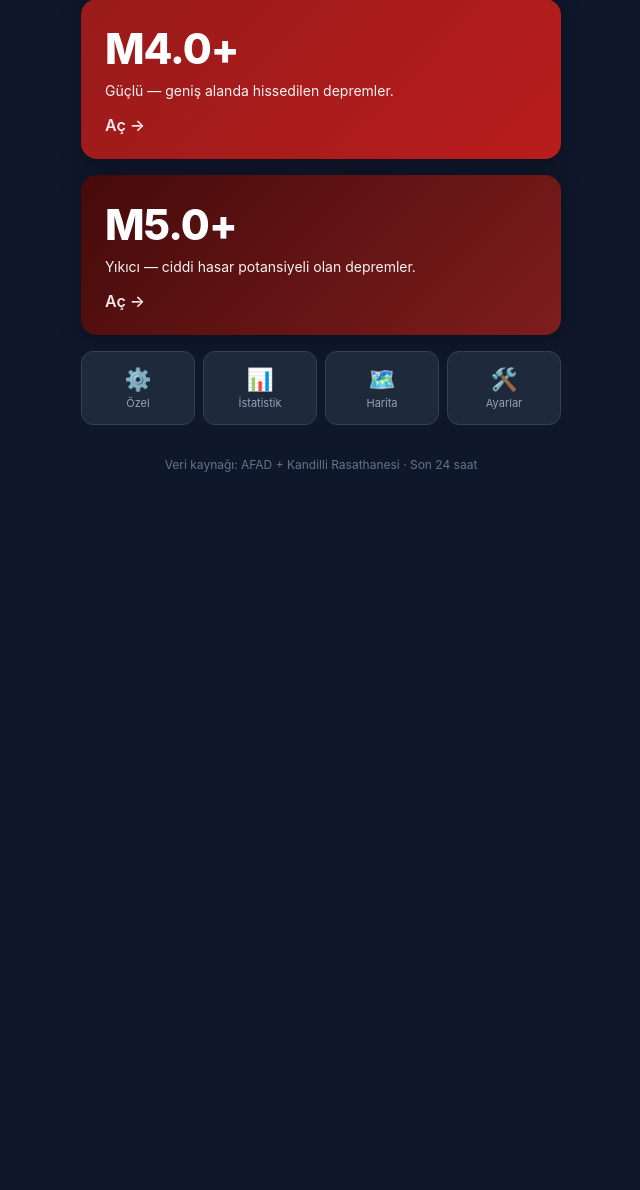
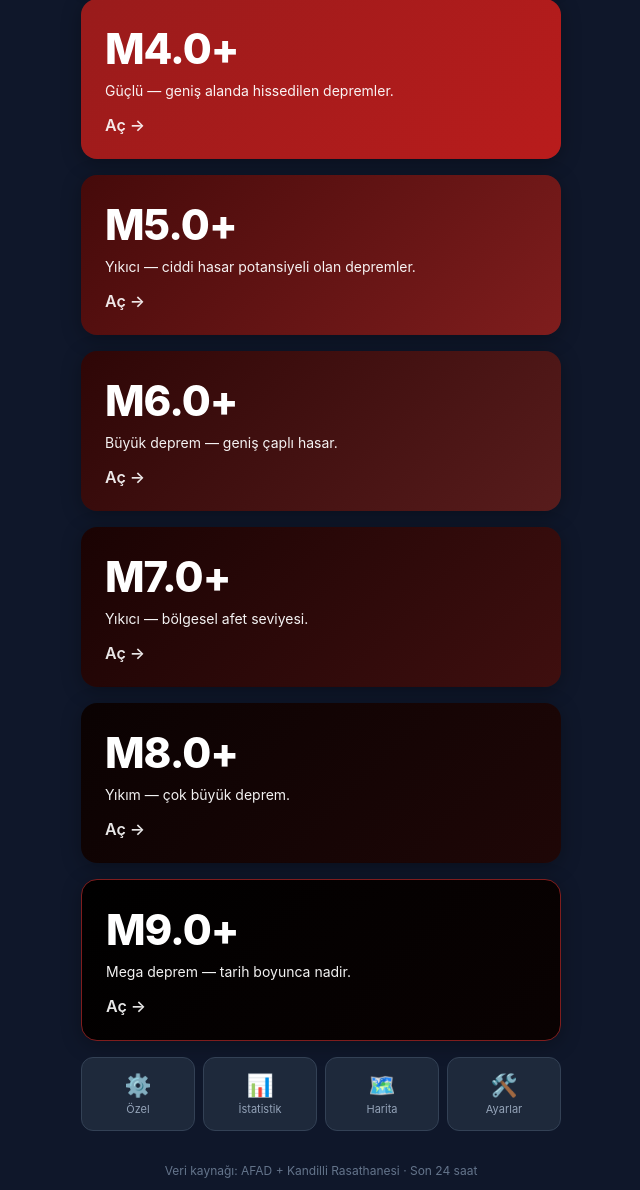
Before and after one commit to firdevsbahsi/deprem-telsizi, a Flask app: page / in a window 1280 px wide. Shown: the part 644-1834 px from the top of the page, without its empty margins (319-959 px from the left). Before the commit the page ends 1116 px from the top, so only its background shows below. Run offline with Flask 3, Linux system fonts and the light colour scheme; data that the repository does not hold is empty.

Commit message:
esik: M6 M7 M8 M9 izleme sayfalari eklendi

```diff
--- a/web/app.py
+++ b/web/app.py
@@ -72,7 +72,7 @@ _CACHE = {"zaman": 0, "veri": [], "guncelleme": ""}
 _CACHE_LOCK = threading.Lock()
 _ARKA_PLAN_ARALIK = 20  # saniye
 
-GECERLI_ESIKLER = {1.0, 2.0, 3.0, 4.0, 5.0}
+GECERLI_ESIKLER = {1.0, 2.0, 3.0, 4.0, 5.0, 6.0, 7.0, 8.0, 9.0}
 
 
 def _veri_cek_simdi():
@@ -171,7 +171,8 @@ def ana_sayfa():
 def izleme(esik):
     if float(esik) not in GECERLI_ESIKLER:
         abort(404)
-    baslik_renk = {1: "#22c55e", 2: "#f59e0b", 3: "#ef4444", 4: "#b91c1c", 5: "#7f1d1d"}[esik]
+    baslik_renk = {1: "#22c55e", 2: "#f59e0b", 3: "#ef4444", 4: "#b91c1c",
+                   5: "#7f1d1d", 6: "#581c1c", 7: "#3f0f0f", 8: "#1f0707", 9: "#000000"}[esik]
     return render_template("izleme.html", esik=esik, baslik_renk=baslik_renk,
                            baslik=f"M{esik}.0+", ozel=False)
 
--- a/web/static/style.css
+++ b/web/static/style.css
@@ -39,6 +39,10 @@ html, body {
 .kart.kirmizi { background: linear-gradient(135deg, #dc2626, #ef4444); }
 .kart.kirmizi.koyu  { background: linear-gradient(135deg, #991b1b, #b91c1c); }
 .kart.kirmizi.koyu2 { background: linear-gradient(135deg, #450a0a, #7f1d1d); }
+.kart.kirmizi.koyu3 { background: linear-gradient(135deg, #2e0606, #581c1c); }
+.kart.siyah         { background: linear-gradient(135deg, #1a0303, #3f0f0f); }
+.kart.siyah.koyu    { background: linear-gradient(135deg, #0a0202, #1f0707); }
+.kart.siyah.koyu2   { background: linear-gradient(135deg, #000000, #0a0202); border: 1px solid #7f1d1d; }
 
 .ana-footer {
   text-align: center;
--- a/web/static/sw.js
+++ b/web/static/sw.js
@@ -3,7 +3,7 @@
 //  - HTML/CSS/JS/manifest: cache-first (offline çalışsın)
 //  - /api/* : network-only (her zaman taze veri)
 
-const CACHE = "deprem-pwa-v16";
+const CACHE = "deprem-pwa-v17";
 const ON_BELLEK_DOSYALAR = [
   "/",
   "/m1",
--- a/web/templates/index.html
+++ b/web/templates/index.html
@@ -45,6 +45,30 @@
       <div class="kart-aciklama">Yıkıcı — ciddi hasar potansiyeli olan depremler.</div>
       <div class="kart-buton">Aç →</div>
     </a>
+
+    <a class="kart kirmizi koyu3" href="/m6">
+      <div class="kart-buyuk">M6.0+</div>
+      <div class="kart-aciklama">Büyük deprem — geniş çaplı hasar.</div>
+      <div class="kart-buton">Aç →</div>
+    </a>
+
+    <a class="kart siyah" href="/m7">
+      <div class="kart-buyuk">M7.0+</div>
+      <div class="kart-aciklama">Yıkıcı — bölgesel afet seviyesi.</div>
+      <div class="kart-buton">Aç →</div>
+    </a>
+
+    <a class="kart siyah koyu" href="/m8">
+      <div class="kart-buyuk">M8.0+</div>
+      <div class="kart-aciklama">Yıkım — çok büyük deprem.</div>
+      <div class="kart-buton">Aç →</div>
+    </a>
+
+    <a class="kart siyah koyu2" href="/m9">
+      <div class="kart-buyuk">M9.0+</div>
+      <div class="kart-aciklama">Mega deprem — tarih boyunca nadir.</div>
+      <div class="kart-buton">Aç →</div>
+    </a>
   </main>
 
   <nav class="alt-menu">
```
